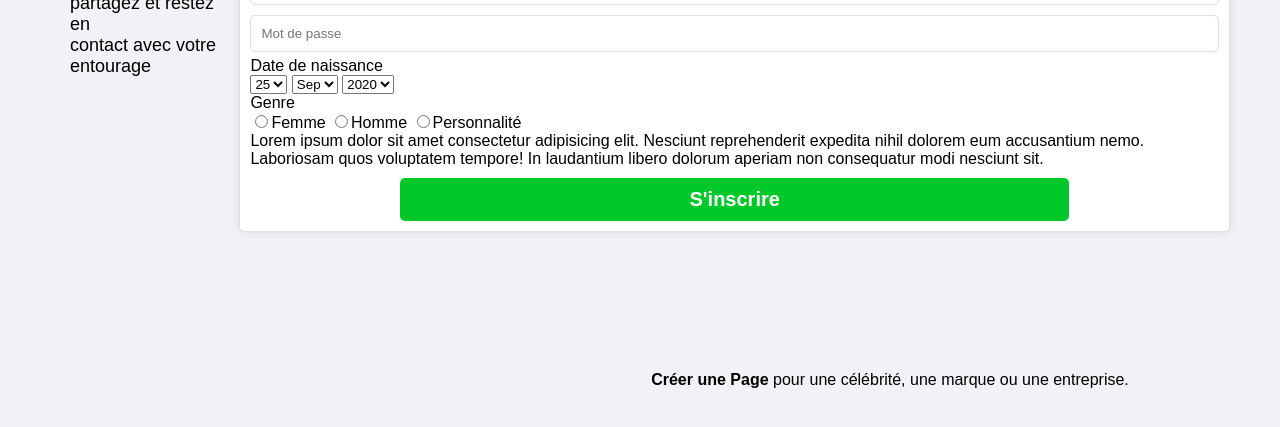
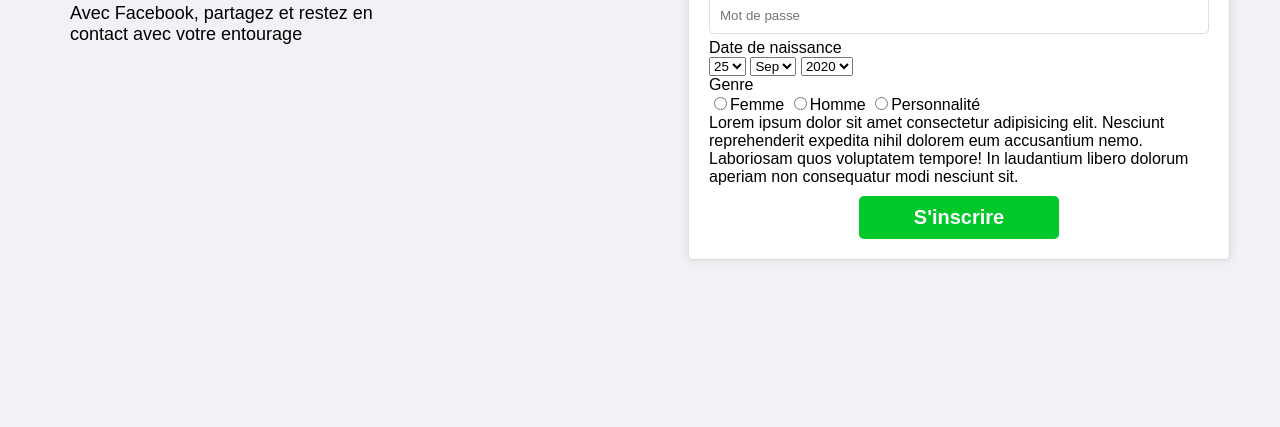
Before and after one commit to Adama-gueye/chalenge, a plain HTML site: page inscription.html in a window 1280 px wide. Shown: the part 373-800 px from the top of the page. Drawn offline with Linux system fonts and the light colour scheme.

Commit message:
changement2

```diff
--- a/inscription.html
+++ b/inscription.html
@@ -13,7 +13,7 @@
             <p id="p1">Avec Facebook, partagez et restez en <br> contact avec votre entourage</p>
         </div>
         <div class="gauche">
-            <form action="">
+            <form action="" id="form2">
                 <h1>S'inscrire</h1>
                 <p>c'est rapide et facile .</p>
                 <hr>
@@ -58,6 +58,5 @@
         </div>
 
     </div>
-    <p id="p2"><b>Créer une Page</b> pour une célébrité, une marque ou une entreprise.</p>
 </body>
 </html>
--- a/styles.css
+++ b/styles.css
@@ -37,7 +37,14 @@ body {
 
 }
 
-form {
+#form2 {
+    display: flex;
+    flex-direction: column;
+    max-width: 500px;
+    padding: 10px;
+}
+
+#form1 {
     display: flex;
     flex-direction: column;
 }
```
Also changed, not shown: index.html (+2 -1 lines).
